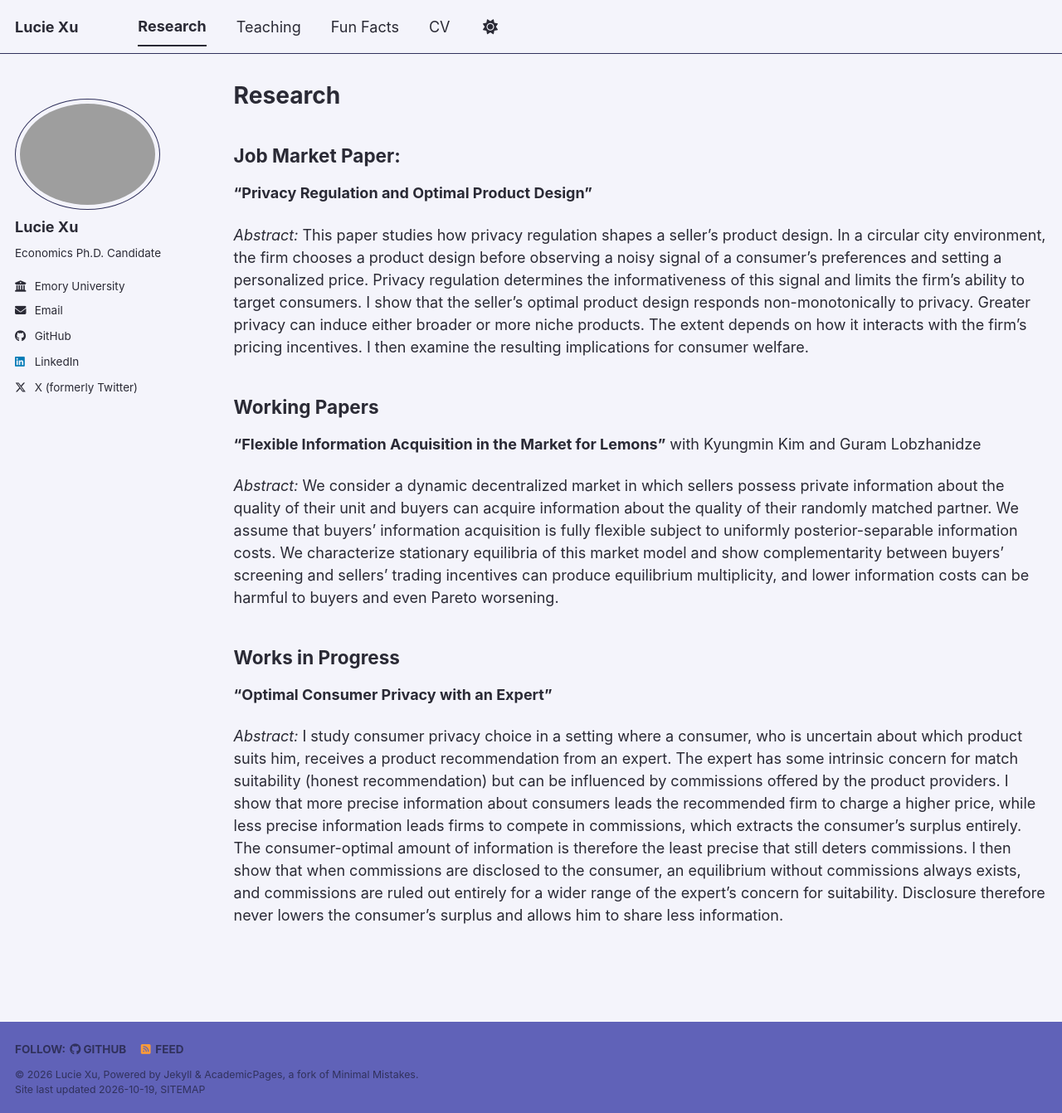
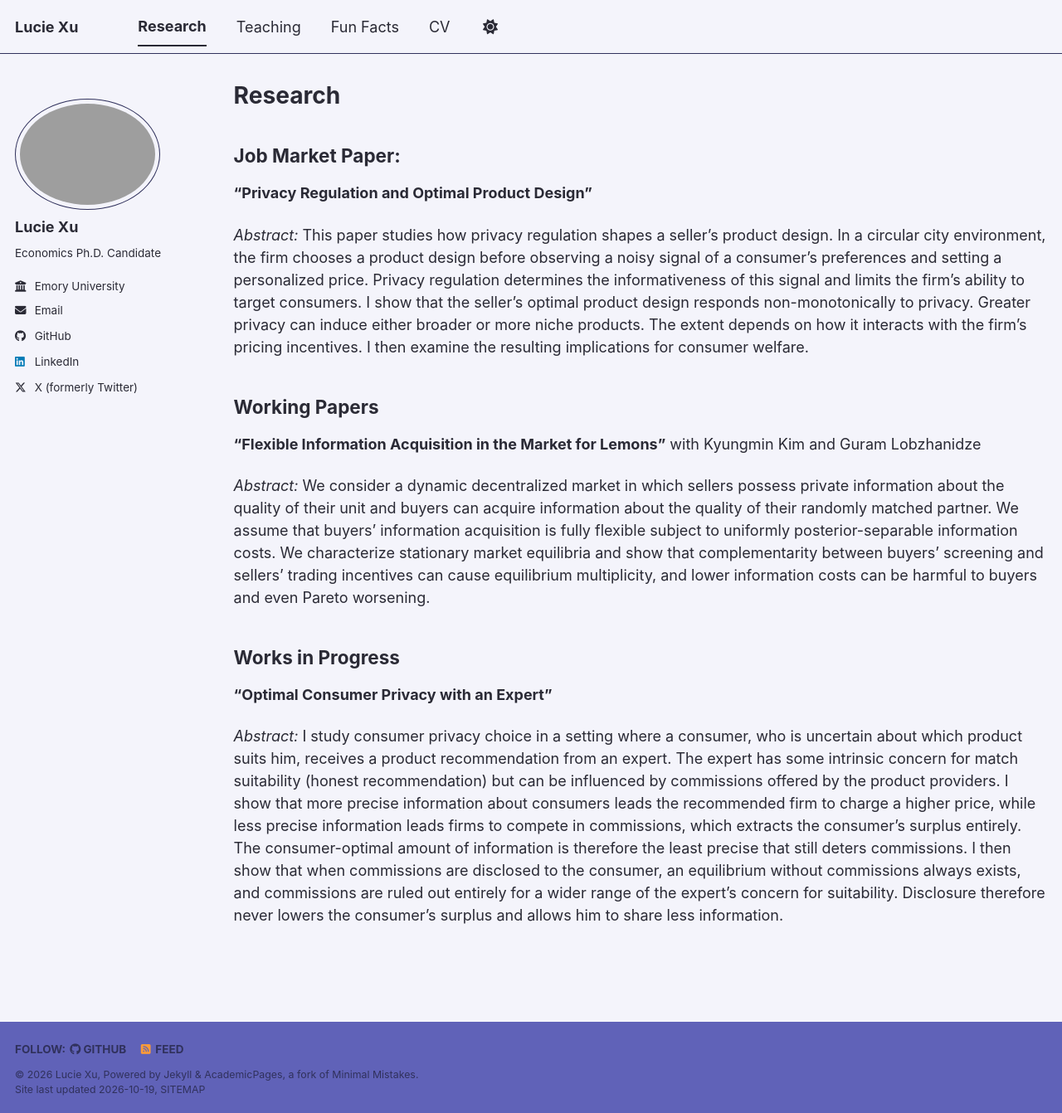
Before and after one commit to lucieexu27/lucieexu27.github.io, a Jekyll site: the page built from _pages/research.md, in a window 1280 px wide and 1342 px high. Shown: the whole window at 83% size. Built offline with Jekyll 4.4.1, drawn with Linux system fonts in a browser that asks for light colours; a style sheet for code colours, icons or effects is not loaded.

Commit message:
Revise abstract for clarity and precision
Refined the abstract to clarify the characterization of market equilibria and the implications of information costs.

```diff
--- a/_pages/research.md
+++ b/_pages/research.md
@@ -16,7 +16,7 @@ _Abstract:_ This paper studies how privacy regulation shapes a seller’s produc
 **"Flexible Information Acquisition in the Market for Lemons"**
 with Kyungmin Kim and Guram Lobzhanidze
 
-_Abstract:_ We consider a dynamic decentralized market in which sellers possess private information about the quality of their unit and buyers can acquire information about the quality of their randomly matched partner. We assume that buyers' information acquisition is fully flexible subject to uniformly posterior-separable information costs. We characterize stationary equilibria of this market model and show complementarity between buyers' screening and sellers' trading incentives can produce equilibrium multiplicity, and lower information costs can be harmful to buyers and even Pareto worsening.
+_Abstract:_ We consider a dynamic decentralized market in which sellers possess private information about the quality of their unit and buyers can acquire information about the quality of their randomly matched partner. We assume that buyers' information acquisition is fully flexible subject to uniformly posterior-separable information costs. We characterize stationary market equilibria and show that complementarity between buyers' screening and sellers' trading incentives can cause equilibrium multiplicity, and lower information costs can be harmful to buyers and even Pareto worsening.
 
 ## Works in Progress
 
```
